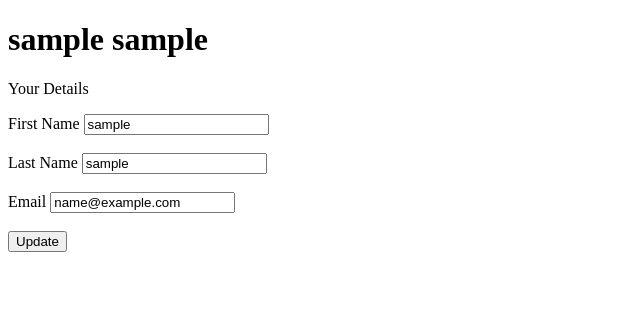
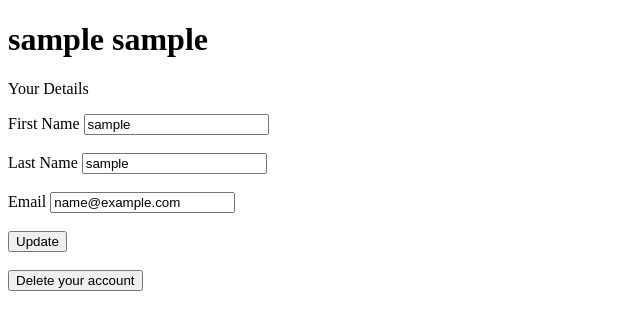
Before and after one commit to sipeki/FirstFlaskApp, a Flask app: page /account in a window 1280 px wide. Shown: the part 26-356 px from the top of the page, without its empty margins (0-640 px from the left). Run offline with Flask 2, Linux system fonts and the light colour scheme; the visitor is signed in with stand-in values (Sample User, id 1); data comes from the database, SQL or seed files in the repository; parts of the project's set-up code (start-up, migrations or seed data) failed here and were passed over.

Commit message:
delete fuctionality account and post

```diff
--- a/app.py
+++ b/app.py
@@ -204,5 +204,17 @@ def account():
         form.email.data = current_user.email
     return render_template('account.html', title='Account', form=form)
 
+@app.route("/account/delete", methods=["GET", "POST"])
+@login_required
+def account_delete():
+    user = current_user.id
+    account = Users.query.filter_by(id=user).first()
+    post = Posts.query.filter_by(user_id=user).delete()
+    logout_user()
+    db.session.delete(account)
+    db.session.delete(post)
+    db.session.commit()
+    return redirect(url_for('register'))
+
 if __name__ == '__main__':
     app.run()
--- a/templates/account.html
+++ b/templates/account.html
@@ -47,5 +47,9 @@
                 {{ form.submit }}
             </div>
         </form>
+        <br>
+        <form action="{{ url_for('account_delete') }}">
+            <button type="submit">Delete your account</button>
+        </form>
     </div>
 {% endblock %}
```
